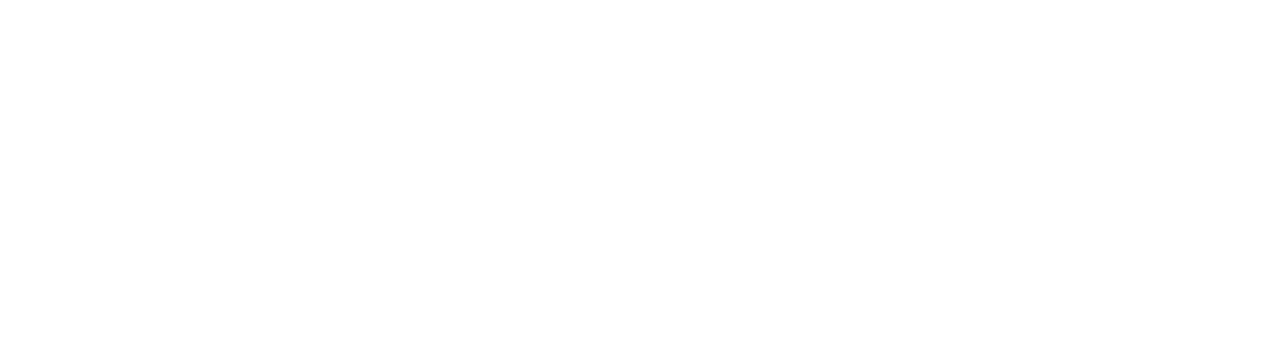
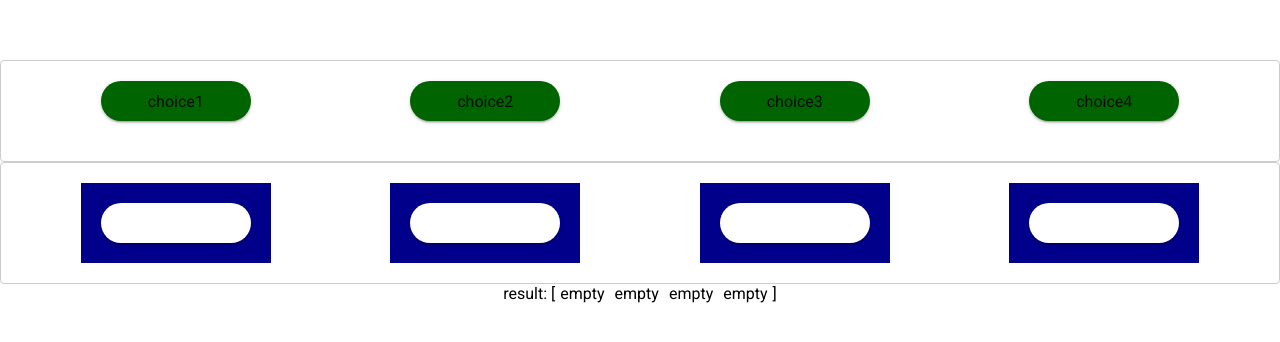
Before and after one commit to Zegendary/ng-project, an Angular app: page / in a window 1280 px wide. Shown: the part 940-1282 px from the top of the page. Before the commit the page ends 800 px from the top, so only its background shows below. Built offline with nearby package versions, Linux system fonts and the light colour scheme.

Commit message:
finish the dragable task

```diff
--- a/package.json
+++ b/package.json
@@ -12,10 +12,12 @@
   "private": true,
   "dependencies": {
     "@angular/animations": "~8.2.14",
+    "@angular/cdk": "~8.2.3",
     "@angular/common": "~8.2.14",
     "@angular/compiler": "~8.2.14",
     "@angular/core": "~8.2.14",
     "@angular/forms": "~8.2.14",
+    "@angular/material": "^8.2.3",
     "@angular/platform-browser": "~8.2.14",
     "@angular/platform-browser-dynamic": "~8.2.14",
     "@angular/router": "~8.2.14",
@@ -28,9 +30,9 @@
     "@angular/cli": "~8.3.22",
     "@angular/compiler-cli": "~8.2.14",
     "@angular/language-service": "~8.2.14",
-    "@types/node": "~8.9.4",
     "@types/jasmine": "~3.3.8",
     "@types/jasminewd2": "~2.0.3",
+    "@types/node": "~8.9.4",
     "codelyzer": "^5.0.0",
     "jasmine-core": "~3.4.0",
     "jasmine-spec-reporter": "~4.2.1",
--- a/src/app/app.module.ts
+++ b/src/app/app.module.ts
@@ -2,8 +2,10 @@
 import { NgModule } from '@angular/core';
 
 import { AppRoutingModule } from './app-routing.module';
+import { DragDropModule } from '@angular/cdk/drag-drop';
 import { AppComponent } from './app.component';
 import { DragableComponent } from './dragable/dragable.component';
+import { BrowserAnimationsModule } from '@angular/platform-browser/animations';
 
 @NgModule({
   declarations: [
@@ -12,7 +14,9 @@
   ],
   imports: [
     BrowserModule,
-    AppRoutingModule
+    AppRoutingModule,
+    BrowserAnimationsModule,
+    DragDropModule
   ],
   providers: [],
   bootstrap: [AppComponent]
--- a/src/app/dragable/dragable.component.html
+++ b/src/app/dragable/dragable.component.html
@@ -1 +1,20 @@
-<p>dragable works!1111</p>
+<div class="xxx">
+  <div class="choices">
+    <div class="choice" *ngFor="let choice of choices; let i = index">
+      <div class="box" [attr.data-index]="i" cdkDrag (cdkDragEnded)="end($event)"
+           [cdkDragFreeDragPosition]="choice.dragPosition"
+      >{{choice.value}}</div>
+    </div>
+  </div>
+
+
+  <div class="answers" #myAnswers>
+    <div class="answer" *ngFor="let answer of answers">
+      <div class="empty box"></div>
+    </div>
+  </div>
+
+  <div class="result">
+    result: [<span *ngFor="let answer of answers">{{answer || 'empty'}}</span>]
+  </div>
+</div>
--- a/src/app/dragable/dragable.component.scss
+++ b/src/app/dragable/dragable.component.scss
@@ -0,0 +1,62 @@
+.xxx{
+  margin-top: 1000px;
+}
+
+.choices, .answers {
+  max-width: 100%;
+  border: solid 1px #ccc;
+  padding: 20px;
+  min-height: 60px;
+  display: flex;
+  justify-content: space-around;
+  background: white;
+  border-radius: 4px;
+}
+
+.choice{
+  width: 150px;
+  height: 40px;
+  border-radius: 20px;
+  vertical-align: center;
+}
+
+.answer{
+  padding: 20px;
+  background: darkblue;
+  .empty.box{
+    background: #ffffff;
+    width: 150px;
+    height: 40px;
+    cursor: default;
+    z-index: 1;
+  }
+}
+.box {
+  width: 150px;
+  height: 40px;
+  color: rgba(0, 0, 0, 0.87);
+  background: darkgreen;
+  cursor: move;
+  display: flex;
+  justify-content: center;
+  border-radius: 20px;
+  align-items: center;
+  text-align: center;
+  position: relative;
+  z-index: 2;
+  transition: box-shadow 200ms cubic-bezier(0, 0, 0.2, 1);
+  box-shadow: 0 3px 1px -2px rgba(0, 0, 0, 0.2),
+  0 2px 2px 0 rgba(0, 0, 0, 0.14),
+  0 1px 5px 0 rgba(0, 0, 0, 0.12);
+}
+
+.box:active {
+  box-shadow: 0 5px 5px -3px rgba(0, 0, 0, 0.2),
+  0 8px 10px 1px rgba(0, 0, 0, 0.14),
+  0 3px 14px 2px rgba(0, 0, 0, 0.12);
+}
+
+.result{
+  text-align: center;
+  span{margin: 0 5px;}
+}
--- a/src/app/dragable/dragable.component.ts
+++ b/src/app/dragable/dragable.component.ts
@@ -1,14 +1,67 @@
-import { Component, OnInit } from '@angular/core';
+import {Component, AfterViewInit, ElementRef, ViewChild} from '@angular/core';
+import {CdkDragEnd} from '@angular/cdk/drag-drop';
+
+interface AnswerContainerPosition {
+  x: number;
+  y: number;
+  width: number;
+  height: number;
+}
+
+const AnswerContainerPadding = 20;
 
 @Component({
   selector: 'app-dragable',
   templateUrl: './dragable.component.html',
   styleUrls: ['./dragable.component.scss']
 })
-export class DragableComponent implements OnInit {
+export class DragableComponent implements AfterViewInit {
+  choices = [
+    {value: 'choice1', dragPosition: {x: 0, y: 0}, answerIndex: null},
+    {value: 'choice2', dragPosition: {x: 0, y: 0}, answerIndex: null},
+    {value: 'choice3', dragPosition: {x: 0, y: 0}, answerIndex: null},
+    {value: 'choice4', dragPosition: {x: 0, y: 0}, answerIndex: null},
+  ];
+  answers: (null | string)[] = [null, null, null, null];
+  answerContainerPositions: AnswerContainerPosition[] = [];
+  @ViewChild('myAnswers', {static: false}) answersView: ElementRef;
 
-  constructor() { }
+  ngAfterViewInit() {
+    Array.prototype.forEach.call(this.answersView.nativeElement.children, (answer) => {
+      const position = answer.getBoundingClientRect();
+      this.answerContainerPositions.push({
+        x: position.left + document.documentElement.scrollLeft,
+        y: position.top + document.documentElement.scrollTop,
+        width: position.width,
+        height: position.height
+      });
+    });
+  }
 
-  ngOnInit() {
+  end(event: CdkDragEnd) {
+    const element = event.source.element.nativeElement;
+    const choice = this.choices[element.getAttribute('data-index')];
+    const X: number = element.getBoundingClientRect().left + document.documentElement.scrollLeft;
+    const Y: number = element.getBoundingClientRect().top + document.documentElement.scrollTop;
+    const WIDTH: number = element.offsetWidth;
+    const HEIGHT: number = element.offsetHeight;
+    const answerIndex = this.answerContainerPositions.findIndex((position) => {
+      return X > position.x && Y > position.y && X + WIDTH < position.x + position.width && Y + HEIGHT < position.y + position.height;
+    });
+    if (choice.answerIndex !== null) {
+      this.answers[choice.answerIndex] = null;
+    }
+    if (answerIndex === -1) {
+      choice.dragPosition = {x: 0, y: 0};
+      choice.answerIndex = null;
+    } else {
+      const answerPosition = this.answerContainerPositions[answerIndex];
+      this.answers[answerIndex] = choice.value;
+      choice.answerIndex = answerIndex;
+      choice.dragPosition = {
+        x: answerPosition.x - element.offsetLeft + AnswerContainerPadding,
+        y: answerPosition.y - element.offsetTop + AnswerContainerPadding
+      };
+    }
   }
 }
--- a/src/index.html
+++ b/src/index.html
@@ -6,6 +6,8 @@
   <base href="/">
   <meta name="viewport" content="width=device-width, initial-scale=1">
   <link rel="icon" type="image/x-icon" href="favicon.ico">
+  <link href="https://fonts.googleapis.com/css?family=Roboto:300,400,500&display=swap" rel="stylesheet">
+  <link href="https://fonts.googleapis.com/icon?family=Material+Icons" rel="stylesheet">
 </head>
 <body>
   <app-root></app-root>
--- a/src/styles.scss
+++ b/src/styles.scss
@@ -1 +1,32 @@
+
+// Custom Theming for Angular Material
+// For more information: https://material.angular.io/guide/theming
+@import '~@angular/material/theming';
+// Plus imports for other components in your app.
+
+// Include the common styles for Angular Material. We include this here so that you only
+// have to load a single css file for Angular Material in your app.
+// Be sure that you only ever include this mixin once!
+@include mat-core();
+
+// Define the palettes for your theme using the Material Design palettes available in palette.scss
+// (imported above). For each palette, you can optionally specify a default, lighter, and darker
+// hue. Available color palettes: https://material.io/design/color/
+$dragable-project-primary: mat-palette($mat-indigo);
+$dragable-project-accent: mat-palette($mat-pink, A200, A100, A400);
+
+// The warn palette is optional (defaults to red).
+$dragable-project-warn: mat-palette($mat-red);
+
+// Create the theme object (a Sass map containing all of the palettes).
+$dragable-project-theme: mat-light-theme($dragable-project-primary, $dragable-project-accent, $dragable-project-warn);
+
+// Include theme styles for core and each component used in your app.
+// Alternatively, you can import and @include the theme mixins for each component
+// that you are using.
+@include angular-material-theme($dragable-project-theme);
+
 /* You can add global styles to this file, and also import other style files */
+
+html, body { height: 100%; }
+body { margin: 0; font-family: Roboto, "Helvetica Neue", sans-serif; }
```
Also changed, not shown: 1 other file (tests, documents, lock files or other folders).
